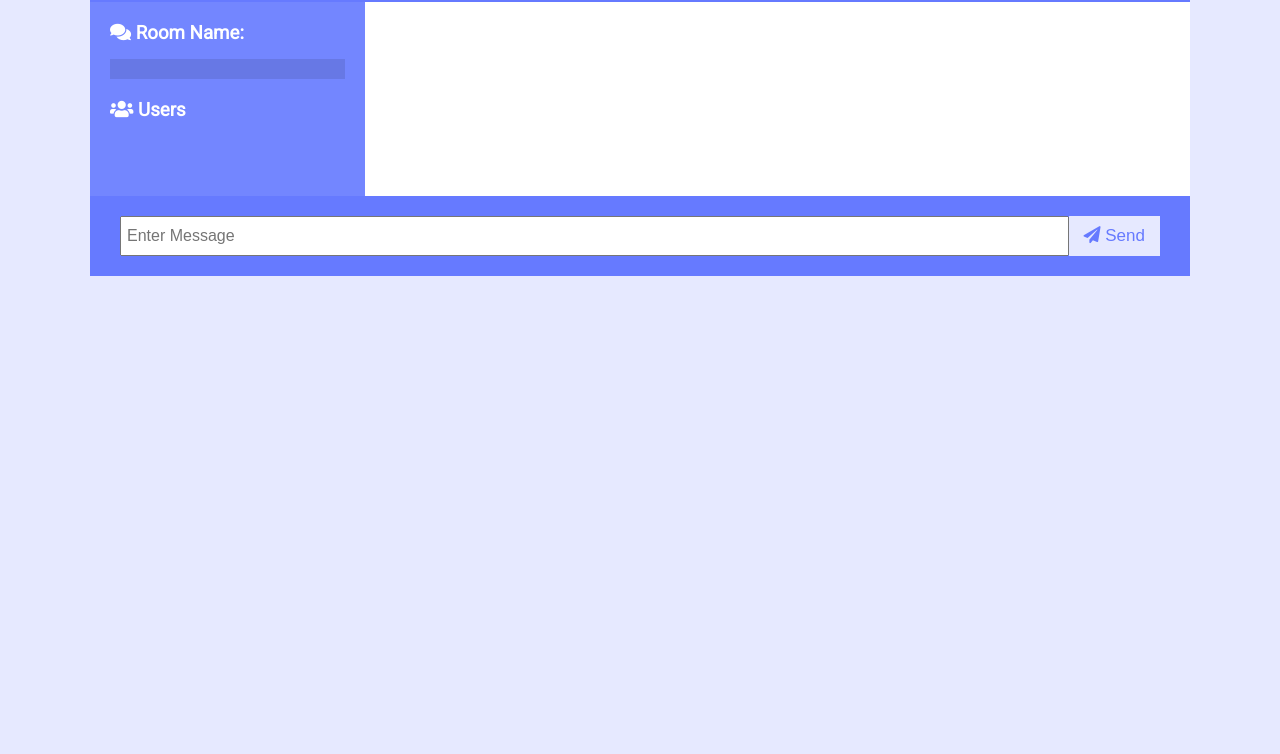
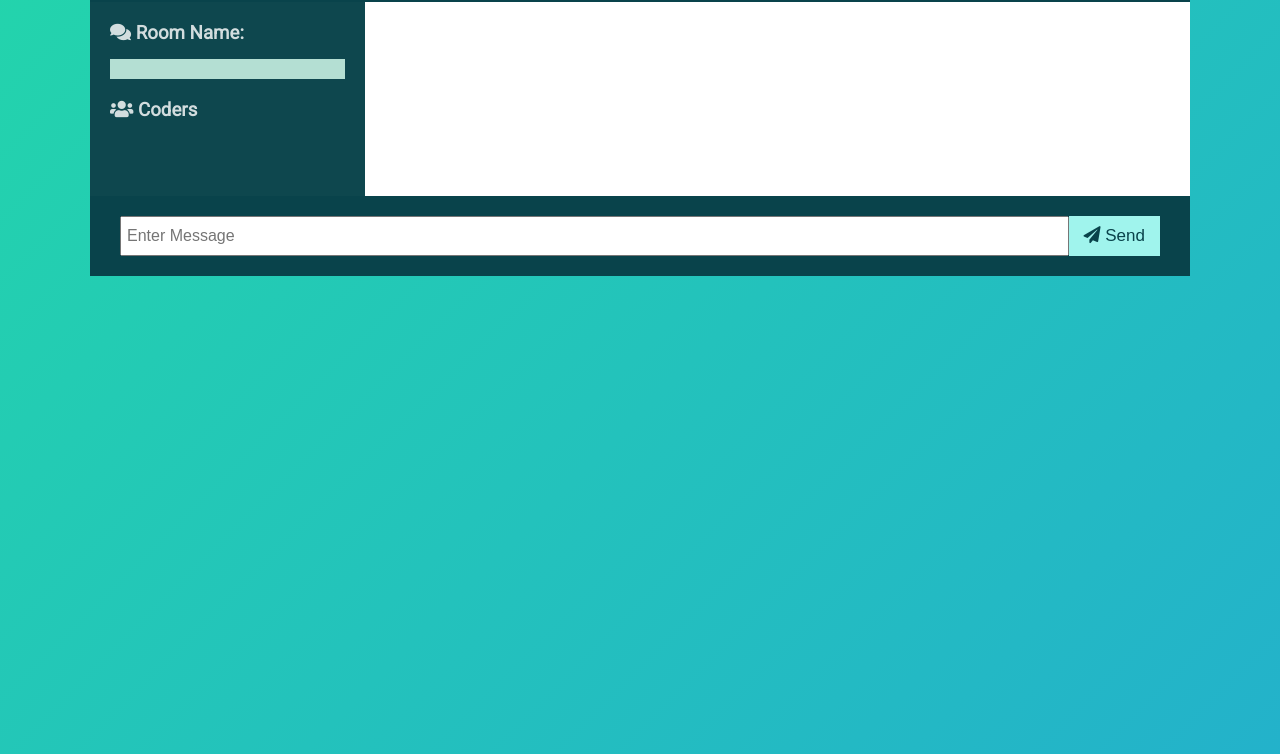
Before and after one commit to Anushka-Gamad/Codex, a website: page public/chat.html in a window 1280 px wide. Shown: the part 96-850 px from the top of the page. Before the commit the page ends 800 px from the top, so only its background shows below. Drawn offline with nearby package versions, Linux system fonts and the light colour scheme; no server answers.

Commit message:
final commit before deploying

```diff
--- a/public/chat.html
+++ b/public/chat.html
@@ -5,19 +5,19 @@
   <meta name="viewport" content="width=device-width, initial-scale=1.0">
   <link rel="stylesheet" href="https://cdnjs.cloudflare.com/ajax/libs/font-awesome/5.12.1/css/all.min.css" integrity="sha256-mmgLkCYLUQbXn0B1SRqzHar6dCnv9oZFPEC1g1cwlkk=" crossorigin="anonymous" />
   <link rel="stylesheet" href="css/style.css">
-  <title>ChatCord App</title>
+  <title>Codex App</title>
 </head>
 <body>
   <div class="chat-container">
     <header class="chat-header">
-      <h1><i class="fas fa-smile"></i> ChatCord</h1>
+      <h1><i class="fas fa-smile"></i> CODEX</h1>
       <a href="index.html" class="btn">Leave Room</a>
     </header>
     <main class="chat-main">
       <div class="chat-sidebar">
         <h3><i class="fas fa-comments"></i> Room Name:</h3>
         <h2 id="room-name"></h2>
-        <h3><i class="fas fa-users"></i> Users</h3>
+        <h3><i class="fas fa-users"></i> Coders</h3>
         <ul id="users">
 
         </ul>
--- a/public/css/style.css
+++ b/public/css/style.css
@@ -1,12 +1,13 @@
 @import url('https://fonts.googleapis.com/css?family=Roboto&display=swap');
 
 :root {
-	--dark-color-a: #667aff;
-	--dark-color-b: #7386ff;
-	--light-color: #e6e9ff;
+	--dark-color-a:#09434b;
+	--dark-color-b:#09434b;
+	--light-color: #a0f4ed;
 	--success-color: #5cb85c;
 	--error-color: #d9534f;
 }
+/* #cde9da; */
 
 * {
 	box-sizing: border-box;
@@ -17,7 +18,11 @@
 body {
 	font-family: 'Roboto', sans-serif;
 	font-size: 16px;
-	background: var(--light-color);
+	/* //background: var(--light-color); */
+	background: linear-gradient(-45deg, #ee7752, #e73c7e, #23a6d5, #23d5ab);
+	background-size: 400% 400%;
+	animation: gradient 15s ease infinite;
+	height: 100vh;
 	margin: 20px;
 }
 
@@ -64,15 +69,15 @@ a {
 }
 
 .chat-sidebar {
-	background: var(--dark-color-b);
-	color: #fff;
+	background: #0e474e;
+	color: rgba(255, 255, 255, 0.817);
 	padding: 20px 20px 60px;
 	overflow-y: scroll;
 }
 
 .chat-sidebar h2 {
 	font-size: 20px;
-	background: rgba(0, 0, 0, 0.1);
+	background: rgba(213, 253, 237, 0.84);
 	padding: 10px;
 	margin-bottom: 20px;
 }
@@ -101,7 +106,7 @@ a {
 .chat-messages .message .meta {
 	font-size: 15px;
 	font-weight: bold;
-	color: var(--dark-color-b);
+	color: rgba(0, 0, 0, 0.573);
 	opacity: 0.7;
 	margin-bottom: 7px;
 }
```
